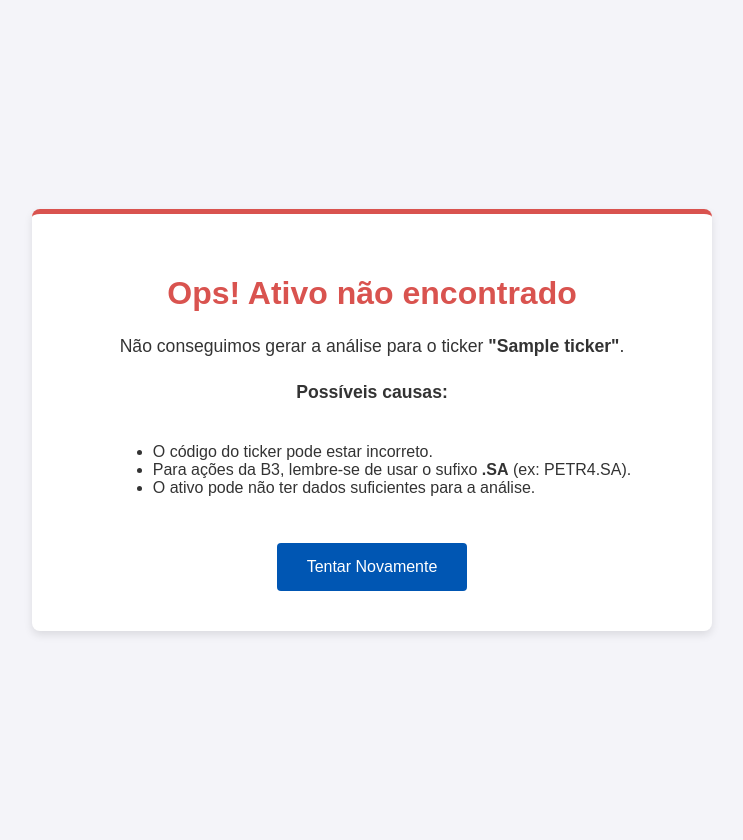
After one commit to gilecca/analise-financeira-api, a FastAPI app: template templates/erro.html in a window 1280 px wide. The commit adds this page. Shown: the whole page, without its empty margins (268-1011 px from the left). Run offline with FastAPI, Linux system fonts and the light colour scheme; the template is opened without the code that fills it: most values are stand-ins (such as "Sample title", 1, 10 or a date in 2020).

Commit message:
adicionando pagina de erro

```diff
--- a/main.py
+++ b/main.py
@@ -1,23 +1,40 @@
+
 from fastapi import FastAPI, HTTPException, Request
+
 from fastapi.staticfiles import StaticFiles
+
 from fastapi.templating import Jinja2Templates
+
 from analise import gerar_analise
 
 app = FastAPI()
 
 app.mount("/static", StaticFiles(directory="static"), name="static")
+
 templates = Jinja2Templates(directory="templates")
 
 @app.get("/")
 def home(request: Request):
+    """
+    Esta função é executada quando o usuário acessa a URL raiz ('/').
+    Ela renderiza e retorna a página inicial interativa (home.html).
+    """
     return templates.TemplateResponse("home.html", {"request": request})
+
 
 @app.get("/api/analise/{ticker}")
 def obter_analise_json(ticker: str):
+    """
+    Esta é uma rota de API pura. Ela retorna os dados em formato JSON.
+    É útil se você quiser que outro programa consuma os dados, em vez de um humano vendo uma página web.
+    """
     stats, caminho_imagem, explicacao = gerar_analise(ticker.upper())
+
     if not stats:
         raise HTTPException(status_code=404, detail=f"Ticker '{ticker}' não encontrado.")
+
     stats_formatado = {key: f"{value:.2f}" for key, value in stats.items()}
+
     return {
         "ticker_analisado": ticker.upper(),
         "estatisticas": stats_formatado,
@@ -27,16 +44,25 @@ def obter_analise_json(ticker: str):
 
 @app.get("/relatorio/{ticker}")
 def gerar_relatorio_web(ticker: str, request: Request):
+    """
+    Esta é a rota principal para o usuário. Ela gera a análise e decide qual página HTML mostrar:
+    - Se a análise for bem-sucedida, mostra 'resultado.html' com todos os dados.
+    - Se a análise falhar, mostra 'erro.html' com uma mensagem amigável.
+    """
     print(f"Gerando relatório web para o ticker: {ticker}")
 
     stats, caminho_imagem, explicacao = gerar_analise(ticker.upper())
 
     if not stats:
-        raise HTTPException(status_code=404, detail=f"Ticker '{ticker}' não encontrado ou sem dados.")
+        contexto_erro = {
+            "request": request,
+            "ticker": ticker.upper()
+        }
+        return templates.TemplateResponse("erro.html", contexto_erro, status_code=404)
 
     stats_formatado = {key: f"{value:.2f}" for key, value in stats.items()}
 
-    contexto = {
+    contexto_sucesso = {
         "request": request,
         "ticker": ticker.upper(),
         "estatisticas": stats_formatado,
@@ -44,4 +70,4 @@ def gerar_relatorio_web(ticker: str, request: Request):
         "url_grafico": f"/{caminho_imagem}"
     }
 
-    return templates.TemplateResponse("resultado.html", contexto)
+    return templates.TemplateResponse("resultado.html", contexto_sucesso)
--- /dev/null
+++ b/templates/erro.html
@@ -0,0 +1,75 @@
+<!DOCTYPE html>
+<html lang="pt-br">
+<head>
+    <meta charset="UTF-8">
+    <meta name="viewport" content="width=device-width, initial-scale=1.0">
+    <title>Erro - Ativo Não Encontrado</title>
+    <style>
+        body {
+            font-family: Arial, sans-serif;
+            background-color: #f4f4f9;
+            color: #333;
+            margin: 0;
+            padding: 20px;
+            display: flex;
+            justify-content: center;
+            align-items: center;
+            height: 100vh;
+        }
+        .container {
+            background-color: #fff;
+            padding: 40px;
+            border-radius: 8px;
+            box-shadow: 0 4px 8px rgba(0,0,0,0.1);
+            text-align: center;
+            max-width: 600px;
+            width: 100%;
+            border-top: 5px solid #d9534f; /* Borda vermelha de erro */
+        }
+        h1 {
+            color: #d9534f; /* Cor vermelha para o título do erro */
+            margin-bottom: 20px;
+        }
+        p {
+            font-size: 1.1em;
+            line-height: 1.6;
+        }
+        ul {
+            text-align: left;
+            margin-top: 20px;
+            display: inline-block;
+        }
+        .button {
+            display: inline-block;
+            margin-top: 30px;
+            padding: 15px 30px;
+            background-color: #0056b3;
+            color: white;
+            border: none;
+            border-radius: 4px;
+            font-size: 16px;
+            cursor: pointer;
+            text-decoration: none;
+            transition: background-color 0.3s;
+        }
+        .button:hover {
+            background-color: #004494;
+        }
+    </style>
+</head>
+<body>
+    <div class="container">
+        <h1>Ops! Ativo não encontrado</h1>
+        <p>Não conseguimos gerar a análise para o ticker <strong>"{{ ticker }}"</strong>.</p>
+
+        <p><strong>Possíveis causas:</strong></p>
+        <ul>
+            <li>O código do ticker pode estar incorreto.</li>
+            <li>Para ações da B3, lembre-se de usar o sufixo <strong>.SA</strong> (ex: PETR4.SA).</li>
+            <li>O ativo pode não ter dados suficientes para a análise.</li>
+        </ul>
+
+        <a href="/" class="button">Tentar Novamente</a>
+    </div>
+</body>
+</html>
```
Also changed, not shown: templates/home.html (+22 -8 lines), static/grafico_AAAA.png (added).
